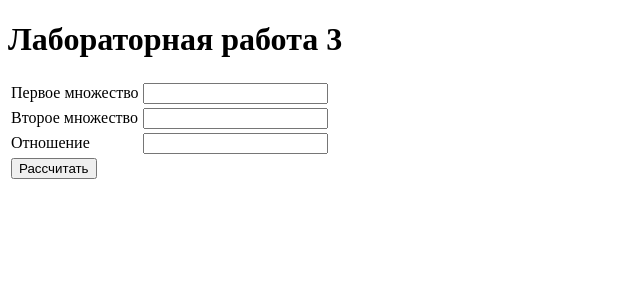
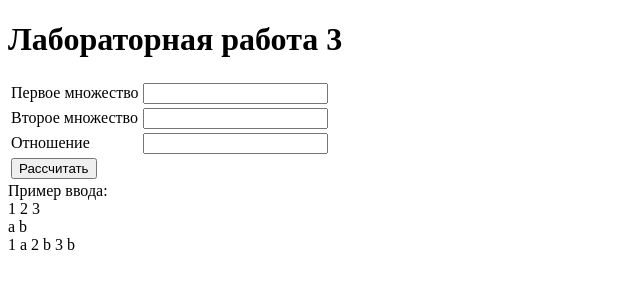
Before and after one commit to sagmax/Mlidm, a PHP site: page /mlidm/mlidmLab3.php in a window 1280 px wide. Shown: the top 300 px of the page, without its empty margins (0-640 px from the left). Run offline with PHP 8.4, Linux system fonts and the light colour scheme.

Commit message:
Add files via upload

```diff
--- a/mlidm/mlidmLab3.php
+++ b/mlidm/mlidmLab3.php
@@ -26,6 +26,10 @@
             </tr>
          </form>
         </table>
+        Пример ввода: <br>
+            1 2 3 <br>
+            a b <br>
+            1 a 2 b 3 b
     <p id="outResult"></p>
 </body>
 </html>
--- a/mlidm/mlidmLab5.php
+++ b/mlidm/mlidmLab5.php
@@ -10,6 +10,7 @@
     <textarea style = "width: 220px; height: 123px;" id="matrix" name = "matrix" placeholder="Введите матрицу смежности"><?=$_POST['matrix']?></textarea><br>
     <input type="submit" value="Рассчитать">
     <p>
+    Пример ввода: <br>
     0 0 1 0<br>
     0 0 0 0<br>
     0 1 0 1<br>
```
Also changed, not shown: mlidm/mlidmLab4.php (+4 -8 lines).
